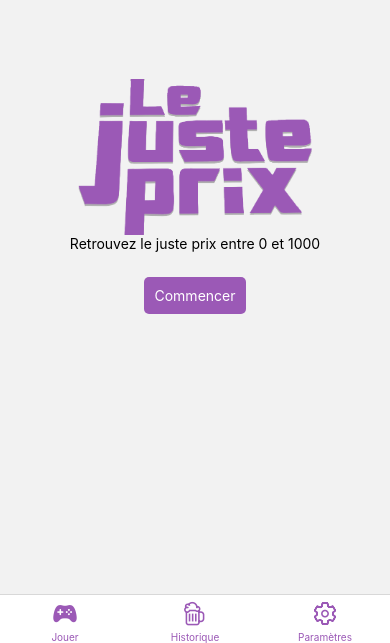
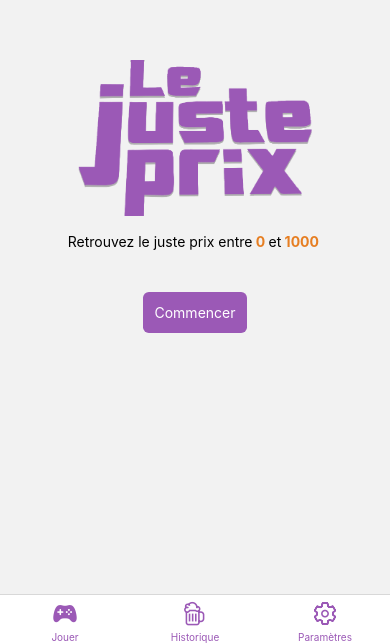
Before and after one commit to MickaelBossa/The-price-is-right-mobile-app, a React Native app: screen / in a window 390 px wide. Shown: the part 201-844 px from the top of the page. Built offline with nearby package versions, Linux system fonts and the light colour scheme.

Commit message:
Added history and settings screens

```diff
--- a/screens/History.js
+++ b/screens/History.js
@@ -1,11 +1,30 @@
 // Librairies
 import React from 'react';
-import { View, Text } from 'react-native';
+import { View, Text, StyleSheet, Dimensions } from 'react-native';
+import Colors from '../constants/Colors';
 
 export default function History() {
   return (
-    <View>
-      <Text>Ecran History</Text>
+    <View style={styles.container}>
+      <Text style={styles.title}>Historique</Text>
+      <Text style={styles.information}>Faites au moins une partie pour avoir accès à votre historique</Text>
     </View>
   );
 }
+
+const styles = StyleSheet.create({
+  container: {
+    flex: 1,
+    justifyContent: 'center',
+    alignItems: 'center',
+    padding: Dimensions.get('window').width * 0.05,
+  },
+  title: {
+    fontSize: Dimensions.get('window').width * 0.1,
+    color: Colors.primary,
+  },
+  information : {
+    textAlign: 'center',
+    marginTop: Dimensions.get('window').width * 0.05,
+  }
+})
--- a/screens/Parameters.js
+++ b/screens/Parameters.js
@@ -1,11 +1,85 @@
 // Librairies
 import React from 'react';
-import { View, Text } from 'react-native';
+import {
+  View,
+  Text,
+  StyleSheet,
+  Dimensions,
+  TextInput,
+  TouchableOpacity,
+} from 'react-native';
+import Colors from '../constants/Colors';
 
 export default function Parameters() {
   return (
-    <View>
-      <Text>Ecran Parameters</Text>
+    <View style={styles.container}>
+      <Text style={styles.title}>Paramètres</Text>
+      <View style={styles.parametersCard}>
+        <View style={styles.form}>
+        <Text style={styles.txt}>Prix minimum</Text>
+        <TextInput
+          style={styles.input}
+          placeholder='0'
+          placeholderTextColor={'black'}
+        />
+        </View>
+        <View style={styles.form}>
+        <Text style={styles.txt}>Prix maximum</Text>
+        <TextInput
+          style={styles.input}
+          placeholder='1000'
+          placeholderTextColor={'black'}
+        />
+      </View>
+      </View>
+      <TouchableOpacity style={styles.btn}>
+        <Text style={{color: '#fff'}}>Sauvegarder</Text>
+      </TouchableOpacity>
     </View>
   );
 }
+
+const styles = StyleSheet.create({
+  container: {
+    flex: 1,
+    justifyContent: 'center',
+    alignItems: 'center',
+  },
+  title: {
+    fontSize: Dimensions.get('window').width * 0.1,
+    color: Colors.primary,
+  },
+  parametersCard: {
+    backgroundColor: Colors.tertiary,
+    width: Dimensions.get('window').width * 0.8,
+    height: Dimensions.get('window').height * 0.3,
+    marginTop: Dimensions.get('window').height * 0.05,
+    marginBottom: Dimensions.get('window').height * 0.025,
+    justifyContent: 'space-around',
+    alignItems: 'center',
+    borderRadius: Dimensions.get('window').width * 0.05
+  },
+  form: {
+    width: '100%',
+    height: '100%',
+    alignItems: 'center',
+    justifyContent: 'center',
+  },
+  input: {
+    backgroundColor: '#fff',
+    width: '85%',
+    height: '17%',
+    borderRadius: 3,
+  },
+  txt: {
+    width: '85%',
+    marginBottom: Dimensions.get('window').height * 0.01,
+    color: '#fff',
+  },
+  btn: {
+    padding: Dimensions.get('window').width * 0.03,
+    backgroundColor: Colors.primary,
+    borderRadius: Dimensions.get('window').width * 0.015,
+    marginTop: Dimensions.get('window').height * 0.05,
+  }
+});
--- a/screens/Play.js
+++ b/screens/Play.js
@@ -1,6 +1,6 @@
 // Librairies
 import React from 'react';
-import { View, Text, StyleSheet, TouchableOpacity } from 'react-native';
+import { View, Text, StyleSheet, TouchableOpacity, Dimensions } from 'react-native';
 import Colors from '../constants/Colors';
 
 // Composants
@@ -10,7 +10,12 @@ export default function Play() {
   return (
     <View style={styles.container}>
       <Logo />
-      <Text>Retrouvez le juste prix entre 0 et 1000</Text>
+      <Text style={styles.txt}>
+        Retrouvez le juste prix entre
+        <Text style={{ color: Colors.secondary, fontWeight: 'bold' }}> 0 </Text>
+        et
+        <Text style={{ color: Colors.secondary, fontWeight: 'bold' }}> 1000 </Text>
+      </Text>
       <TouchableOpacity style={styles.btn}>
         <Text style={{ color: '#fff' }}>Commencer</Text>
       </TouchableOpacity>
@@ -24,10 +29,13 @@ const styles = StyleSheet.create({
     justifyContent: 'center',
     alignItems: 'center',
   },
+  txt: {
+    marginTop: Dimensions.get('window').height * 0.02,
+    },
   btn: {
-    padding: 10,
+    padding: Dimensions.get('window').width * 0.03,
     backgroundColor: Colors.primary,
-    borderRadius: 5,
-    marginTop: 25,
+    borderRadius: Dimensions.get('window').width * 0.015,
+    marginTop: Dimensions.get('window').height * 0.05,
   },
 });
```
